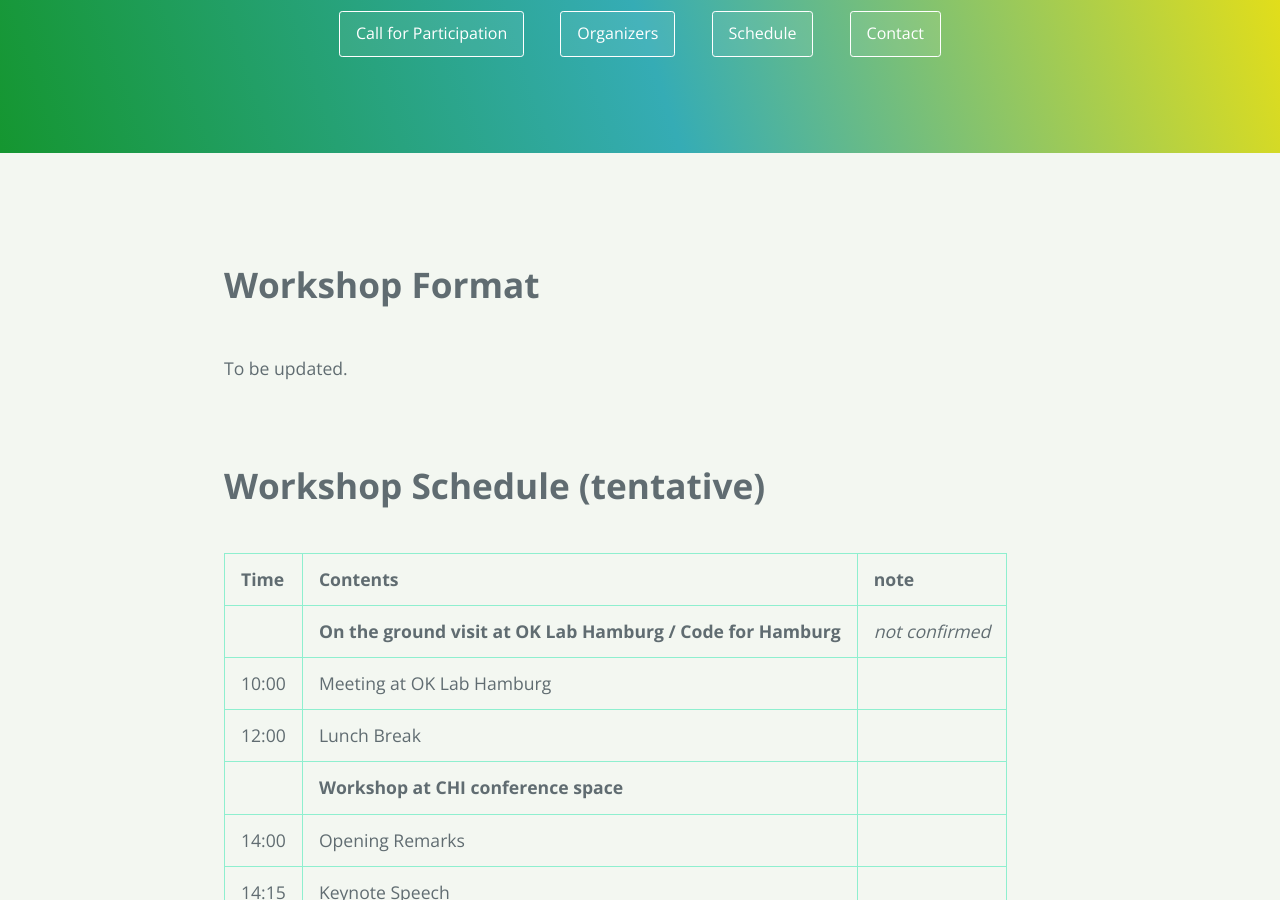
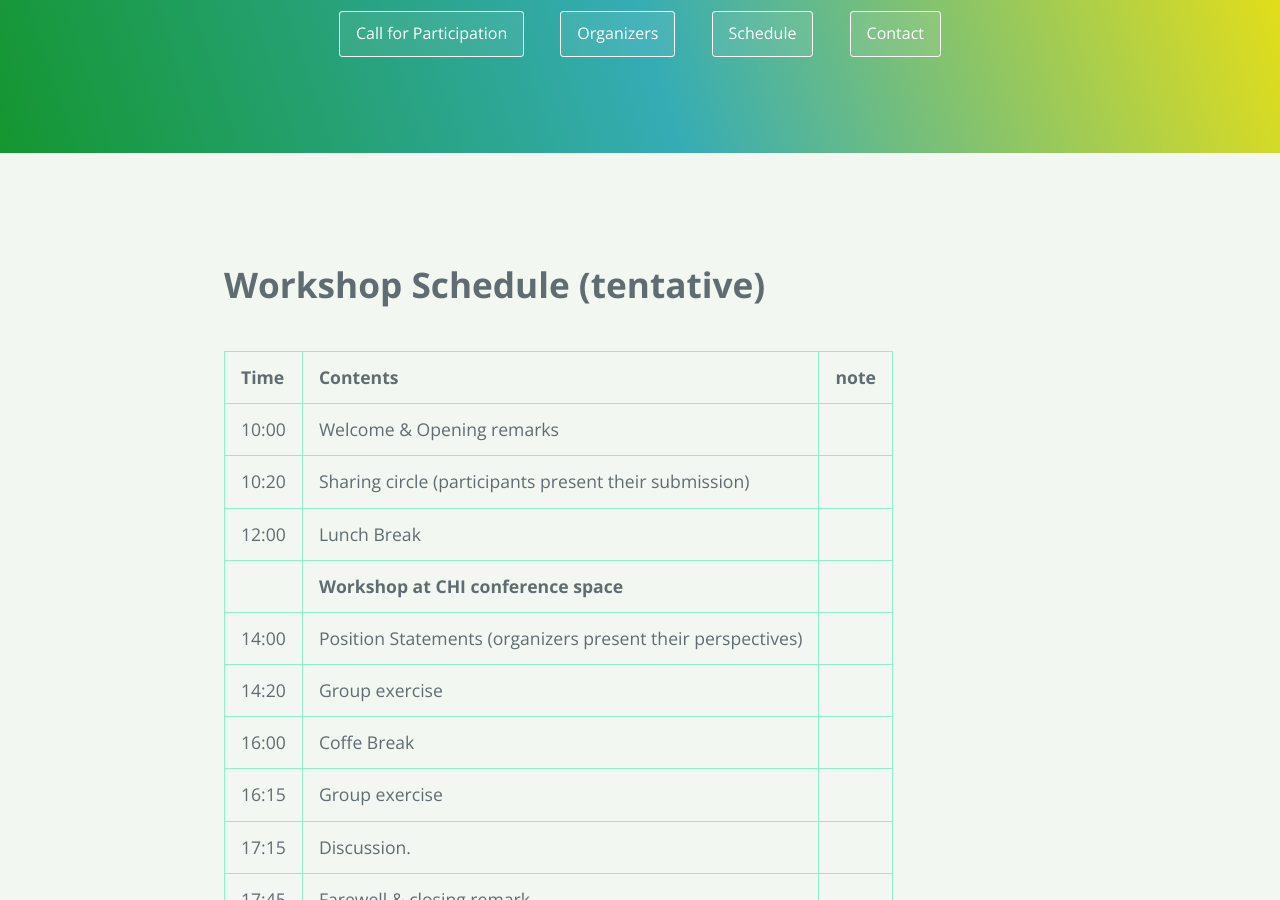
Before and after one commit to discontinued-civictech/discontinued-civictech.github.io, a Jekyll site: the page built from schedule.md, in a window 1280 px wide and 900 px high, scrolled down 338 px. Built offline with Jekyll 4.4.1, drawn with Linux system fonts in a browser that asks for light colours; our own code applies the rules of GitHub Pages for plain Markdown files; some of the changed text lies outside the part shown.

Commit message:
update schdule

```diff
--- a/schedule.md
+++ b/schedule.md
@@ -1,30 +1,29 @@
 ---
 layout: default
 ---
+
+
+# Workshop Schedule (tentative)
+
+| Time | Contents                                                     | note           |
+|:-----|:-------------------------------------------------------------|:---------------|
+| 10:00| Welcome & Opening remarks                                    |                |
+| 10:20| Sharing circle (participants present their submission)       |                |
+| 12:00| Lunch Break                                                  |                |
+|      | **Workshop at CHI conference space**                         |                |
+| 14:00| Position Statements (organizers present their perspectives)  |                |
+| 14:20| Group exercise                                               |                |
+| 16:00| Coffe Break                                                  |                |
+| 16:15| Group exercise                                               |                |
+| 17:15| Discussion.                                                  |                |
+| 17:45| Farewell & closing remark                                    |                |
+| 18:00| End of workshop and Get Together                             |                |
+
+_Note_: The schedule is not confirmed
 
 # Workshop Format
 
 To be updated.
 
 
-# Workshop Schedule (tentative)
-
-| Time | Contents                                                     | note           |
-|:-----|:-------------------------------------------------------------|:---------------|
-|      | **On the ground visit at OK Lab Hamburg / Code for Hamburg** | _not confirmed_|
-| 10:00| Meeting at OK Lab Hamburg                                    |                |
-| 12:00| Lunch Break                                                  |                |
-|      | **Workshop at CHI conference space**                         |                |
-| 14:00| Opening Remarks                                              |                |
-| 14:15| Keynote Speech                                               |                |
-| 14:30| Exercise in Small Groups 1                                   | practical level|
-| 15:30| Group Discussion                                             |                |
-| 16:00| Coffe Break                                                  |                |
-| 16:15| Exercise in Small Groups 2                                   | abstract level |
-| 17:15| Group Discussion                                             |                |
-| 17:45| Closing Remarks                                              |                |
-| 18:00| End of Workshop & Get Together                               |                |
-
-_Note_: The schedule is not confirmed
-
 <a href = "./" class="btn-to-top">Back to Top Page</a>
```
